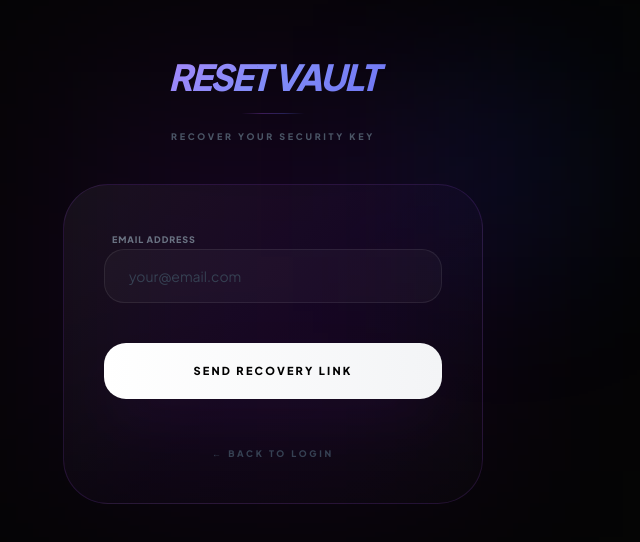
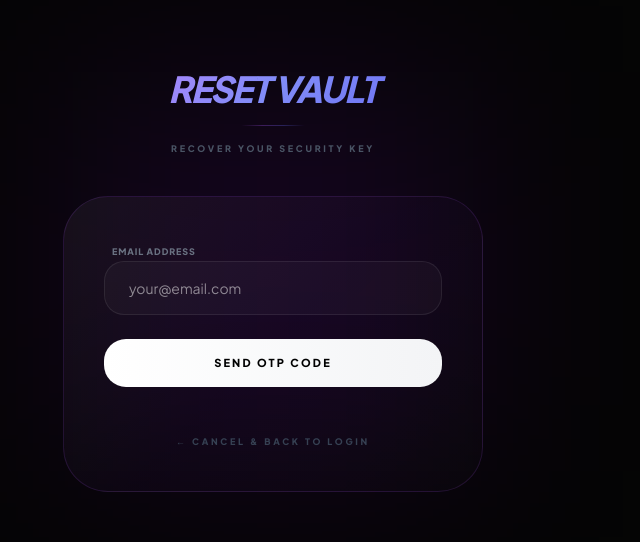
Before and after one commit to RaflyalAf/GAMEVORA, a React (Vite) app: page /forgot-password in a window 1280 px wide. Shown: the part 120-662 px from the top of the page, without its empty margins (367-1007 px from the left). Built offline with nearby package versions, Linux system fonts and the light colour scheme.

Commit message:
Refactor ForgotPassword to use 6-digit OTP flow

```diff
--- a/src/pages/ForgotPassword.jsx
+++ b/src/pages/ForgotPassword.jsx
@@ -1,67 +1,124 @@
 import { useState } from 'react'
-import { Link } from 'react-router-dom'
+import { Link, useNavigate } from 'react-router-dom'
 import { supabase } from '../lib/supabase'
 
 export default function ForgotPassword() {
+  const navigate = useNavigate()
+  const [step, setStep] = useState(1) // 1: Email, 2: OTP, 3: New Password
   const [email, setEmail] = useState('')
-  const [sent, setSent] = useState(false)
+  const [otp, setOtp] = useState('')
+  const [password, setPassword] = useState('')
+  const [loading, setLoading] = useState(false)
 
-  const handleSubmit = async (e) => {
+  const handleSendOtp = async (e) => {
     e.preventDefault()
-    const { error } = await supabase.auth.resetPasswordForEmail(email, {
-      redirectTo: `${window.location.origin}/update-password`,
-    })
+    setLoading(true)
+    const { error } = await supabase.auth.resetPasswordForEmail(email)
     if (error) {
       alert(error.message)
     } else {
-      setSent(true)
+      setStep(2)
     }
+    setLoading(false)
+  }
+
+  const handleVerifyOtp = async (e) => {
+    e.preventDefault()
+    setLoading(true)
+    const { error } = await supabase.auth.verifyOtp({
+      email,
+      token: otp,
+      type: 'recovery'
+    })
+
+    if (error) {
+      alert(error.message)
+    } else {
+      setStep(3)
+    }
+    setLoading(false)
+  }
+
+  const handleUpdatePassword = async (e) => {
+    e.preventDefault()
+    if (password.length < 6) return alert('Password minimal 6 karakter!')
+    setLoading(true)
+    const { error } = await supabase.auth.updateUser({ password })
+    if (error) {
+      alert(error.message)
+    } else {
+      alert('Password berhasil diubah!')
+      navigate('/login')
+    }
+    setLoading(false)
   }
 
   return (
     <div className="min-h-screen bg-[#050505] text-white flex items-center justify-center p-6">
       <div className="fixed inset-0 overflow-hidden pointer-events-none">
         <div className="absolute top-1/2 left-1/2 -translate-x-1/2 -translate-y-1/2 w-[400px] h-[400px] bg-purple-600/10 blur-[100px] animate-float" />
-        <div className="absolute top-1/4 right-1/4 w-[180px] h-[180px] bg-blue-600/10 blur-[80px] animate-float" style={{ animationDelay: '-2s' }} />
       </div>
 
-      <div className="w-full max-w-[420px] animate-fade-in relative">
+      <div className="w-full max-w-[420px] animate-fade-in relative z-10">
         <div className="text-center mb-10">
           <h1 className="text-4xl font-black italic tracking-tighter text-gradient uppercase">Reset Vault</h1>
           <div className="section-divider w-16 mx-auto mt-4 mb-4" />
-          <p className="text-gray-600 text-[9px] uppercase tracking-[0.3em] font-black">Recover your security key</p>
+          <p className="text-gray-600 text-[9px] uppercase tracking-[0.3em] font-black">
+            {step === 1 && 'Recover your security key'}
+            {step === 2 && 'Enter 6-digit recovery code'}
+            {step === 3 && 'Set your new password'}
+          </p>
         </div>
 
         <div className="glass-card-premium p-8 md:p-10 rounded-[45px]">
-          {sent ? (
-            <div className="text-center space-y-6 py-6">
-              <div className="w-16 h-16 bg-green-500/20 rounded-full flex items-center justify-center mx-auto border border-green-500/20">
-                <svg className="w-8 h-8 text-green-500" fill="none" stroke="currentColor" viewBox="0 0 24 24" strokeWidth="3">
-                  <path strokeLinecap="round" strokeLinejoin="round" d="M5 13l4 4L19 7" />
-                </svg>
-              </div>
-              <p className="text-sm text-gray-400 font-medium">Cek email kamu untuk link reset password.</p>
-              <Link to="/login" className="inline-block text-[10px] font-black text-purple-400 uppercase tracking-widest hover:text-white transition underline underline-offset-4">
-                Back to Login
-              </Link>
-            </div>
-          ) : (
-            <form onSubmit={handleSubmit} className="space-y-6">
+          {step === 1 && (
+            <form onSubmit={handleSendOtp} className="space-y-6">
               <div className="space-y-2">
                 <label className="text-[9px] font-black uppercase tracking-widest text-gray-500 ml-2">Email Address</label>
                 <input type="email" value={email} onChange={e => setEmail(e.target.value)}
-                  className="w-full bg-white/[0.03] border border-white/[0.08] rounded-[20px] px-6 py-4 outline-none focus:border-purple-500/40 focus:bg-white/[0.05] transition-all text-sm font-medium text-white placeholder:text-gray-700"
+                  className="w-full bg-white/[0.03] border border-white/[0.08] rounded-[20px] px-6 py-4 outline-none focus:border-purple-500/40 focus:bg-white/[0.05] transition-all text-sm font-medium text-white"
                   placeholder="your@email.com" required />
               </div>
-              <button type="submit"
-                className="w-full bg-gradient-to-r from-white to-gray-100 text-black font-black py-4 md:py-5 rounded-[22px] hover:from-purple-600 hover:to-purple-500 hover:text-white transition-all duration-300 active:scale-[0.98] shadow-2xl shadow-purple-500/5 mt-4 text-[11px] tracking-[0.2em] uppercase">
-                Send Recovery Link
+              <button type="submit" disabled={loading}
+                className="w-full bg-gradient-to-r from-white to-gray-100 text-black font-black py-4 rounded-[22px] hover:from-purple-600 hover:to-purple-500 hover:text-white transition-all duration-300 disabled:opacity-50 text-[11px] tracking-[0.2em] uppercase">
+                {loading ? 'SENDING...' : 'Send OTP Code'}
+              </button>
+            </form>
+          )}
+
+          {step === 2 && (
+            <form onSubmit={handleVerifyOtp} className="space-y-6">
+              <div className="space-y-2">
+                <label className="text-[9px] font-black uppercase tracking-widest text-gray-500 ml-2">6-Digit OTP Code</label>
+                <input type="text" value={otp} onChange={e => setOtp(e.target.value)} maxLength={6}
+                  className="w-full bg-white/[0.03] border border-white/[0.08] rounded-[20px] px-6 py-4 outline-none focus:border-purple-500/40 focus:bg-white/[0.05] transition-all text-center text-2xl tracking-[0.5em] font-black text-white"
+                  placeholder="------" required />
+                <p className="text-[10px] text-gray-500 text-center mt-2">Cek email Anda untuk kode OTP 6 angka</p>
+              </div>
+              <button type="submit" disabled={loading}
+                className="w-full bg-gradient-to-r from-purple-600 to-blue-600 text-white font-black py-4 rounded-[22px] hover:opacity-80 transition-all duration-300 disabled:opacity-50 text-[11px] tracking-[0.2em] uppercase">
+                {loading ? 'VERIFYING...' : 'Verify Code'}
+              </button>
+            </form>
+          )}
+
+          {step === 3 && (
+            <form onSubmit={handleUpdatePassword} className="space-y-6">
+              <div className="space-y-2">
+                <label className="text-[9px] font-black uppercase tracking-widest text-gray-500 ml-2">New Password</label>
+                <input type="password" value={password} onChange={e => setPassword(e.target.value)}
+                  className="w-full bg-white/[0.03] border border-white/[0.08] rounded-[20px] px-6 py-4 outline-none focus:border-purple-500/40 focus:bg-white/[0.05] transition-all text-sm font-medium text-white"
+                  placeholder="Enter new password" required />
+              </div>
+              <button type="submit" disabled={loading}
+                className="w-full bg-gradient-to-r from-green-500 to-emerald-600 text-white font-black py-4 rounded-[22px] hover:opacity-80 transition-all duration-300 disabled:opacity-50 text-[11px] tracking-[0.2em] uppercase">
+                {loading ? 'UPDATING...' : 'Save New Password'}
               </button>
             </form>
           )}
 
           <div className="mt-10 text-center">
-            <Link to="/login" className="text-[9px] font-black text-gray-700 hover:text-gray-400 transition uppercase tracking-[0.3em]">← Back to Login</Link>
+            <Link to="/login" className="text-[9px] font-black text-gray-700 hover:text-gray-400 transition uppercase tracking-[0.3em]">← Cancel & Back to Login</Link>
           </div>
         </div>
       </div>
```
